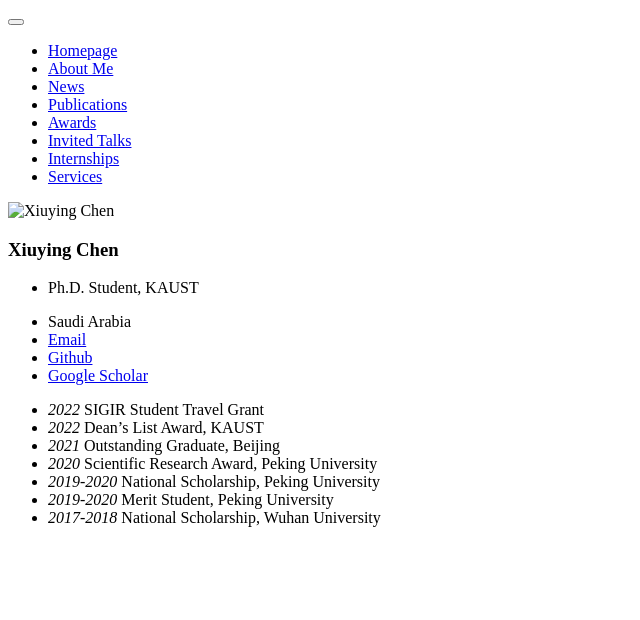
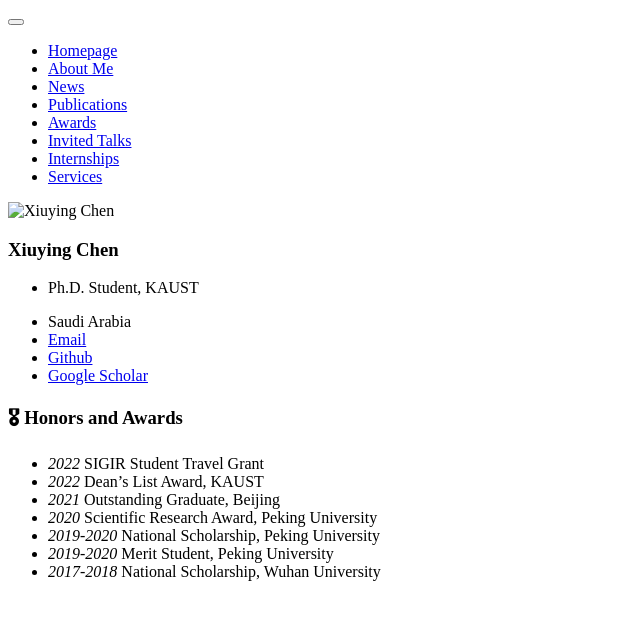
Before and after one commit to sunflower036/lmz.github.io, a Jekyll site: the page built from _pages/includes/honers.md, in a window 1280 px wide. Shown: the top 620 px of the page, without its empty margins (0-640 px from the left). Built offline with Jekyll 4.4.1, drawn with Linux system fonts in a browser that asks for light colours; our own code applies the rules of GitHub Pages for plain Markdown files.

Commit message:
Add existing file

```diff
--- a/_pages/includes/honers.md
+++ b/_pages/includes/honers.md
@@ -1,3 +1,4 @@
+# 🎖 Honors and Awards
 - *2022* SIGIR Student Travel Grant
 - *2022* Dean's List Award, KAUST
 - *2021* Outstanding Graduate, Beijing
```
Also changed, not shown: 1 other file.
